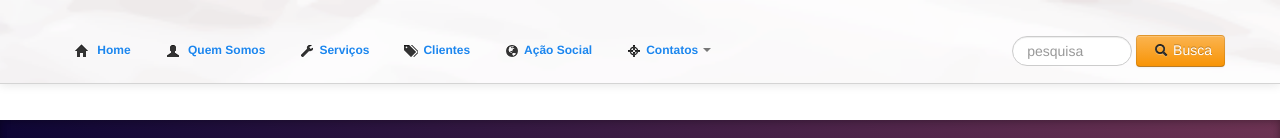
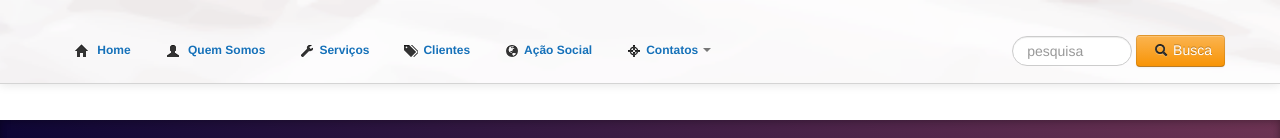
Before and after one commit to wfreitas2/wfreitas2.github.io, a plain HTML site: page index.html in a window 1280 px wide. Shown: the top 138 px of the page. Drawn offline with nearby package versions, Linux system fonts and the light colour scheme.

Commit message:
treinamento

```diff
--- a/estilo.css
+++ b/estilo.css
@@ -22,7 +22,7 @@
 		background-color: #babaca;
 	}
 	.letracolorida{
-		color: #1C86EE;
+		color: #1671b9;
 		font-weight: bold;
 		font-size: 12px;
 
```
